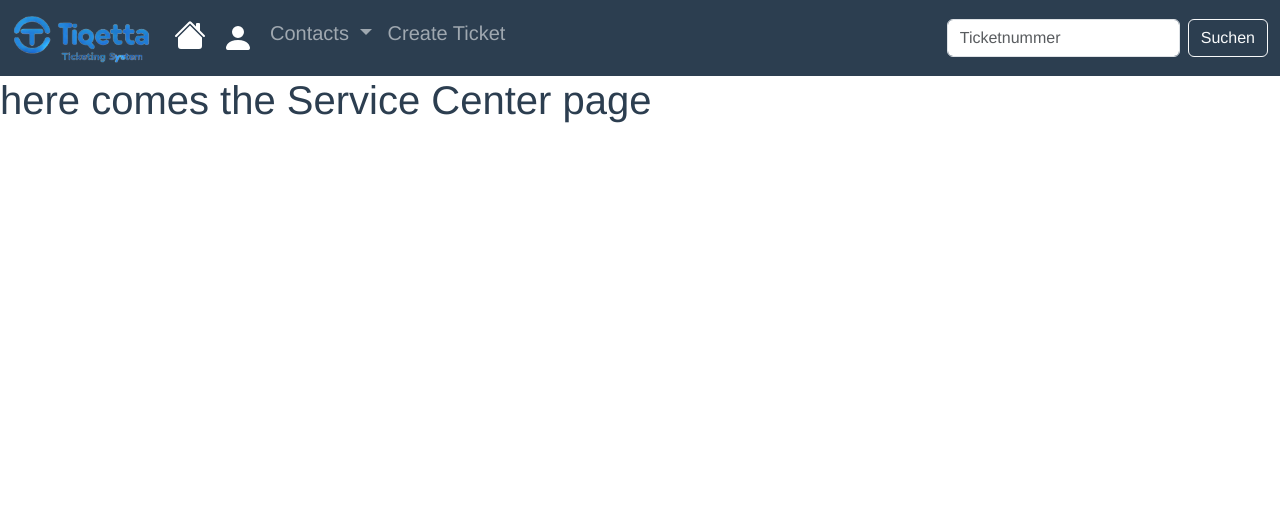
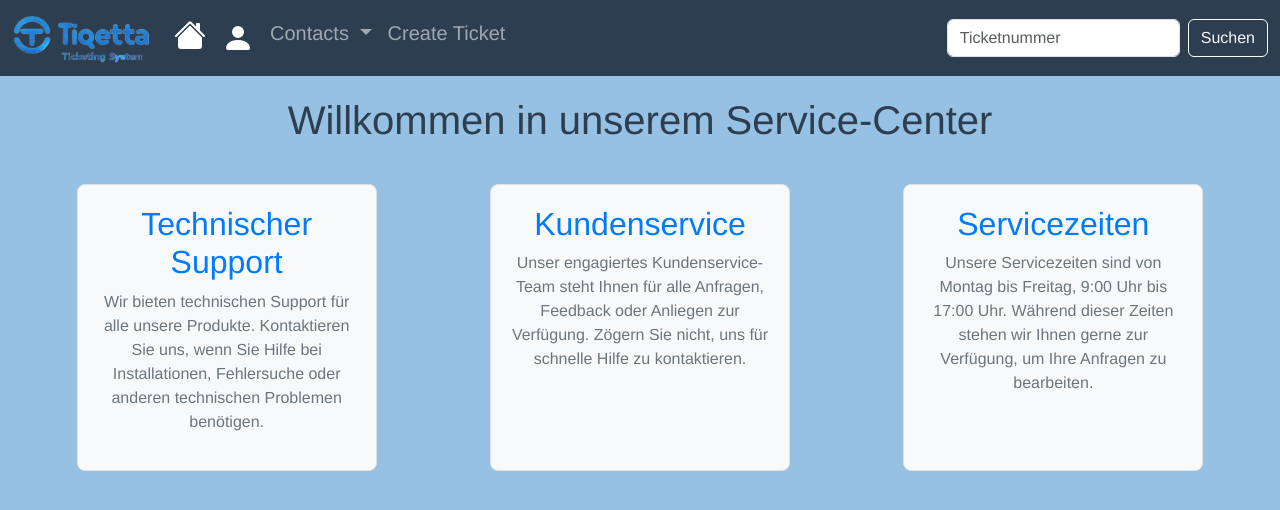
Before and after one commit to KanberZeren/ticketsystem-frontend, a Vue app: page /ServiceCenter in a window 1280 px wide. Shown: the top 510 px of the page. Built offline with nearby package versions, Linux system fonts and the light colour scheme.

Commit message:
einbindung der Registration Page

```diff
--- a/src/App.vue
+++ b/src/App.vue
@@ -2,20 +2,15 @@
   <div id="app">
     <NavBar></NavBar>
     <router-view class="main-content"></router-view>
-    <!--<FooterBar></FooterBar>-->
   </div>
 </template>
 
 <script>
-// import NavBar from '@/components/NavBar.vue'
-// import FooterBar from '@/components/FooterBar.vue'
-
 import NavBar from '@/components/NavBar.vue'
 
 export default {
   name: 'App',
   components: { NavBar }
-  // components: { NavBar } // FooterBar
 }
 </script>
 
--- a/src/components/FooterBar.vue
+++ b/src/components/FooterBar.vue
@@ -8,12 +8,12 @@
   <footer class="py-3 my-4 footer">
     <ul class="nav justify-content-center border-bottom pb-3 mb-3">
       <li class="nav-item"><a href="/" class="nav-link px-2 text-muted">Home</a></li>
-      <li class="nav-item"><a href="#" class="nav-link px-2 text-muted">Kontakt</a></li>
+      <li class="nav-item"><a href="/ServiceCenter" class="nav-link px-2 text-muted">Kontakt</a></li>
       <li class="nav-item"><a href="#" class="nav-link px-2 text-muted">LinkedIn</a></li>
       <li class="nav-item"><a href="#" class="nav-link px-2 text-muted">FAQs</a></li>
       <li class="nav-item"><a href="#" class="nav-link px-2 text-muted">Impressum</a></li>
     </ul>
-    <p class="text-center text-muted">© 2021 Company, Inc</p>
+    <p class="text-center text-muted">© 2023 Tiqetta GmbH</p>
   </footer>
 </template>
 
@@ -24,7 +24,6 @@
   justify-content: center;
   align-items: center;
   flex-direction: column;
-  position: fixed;
   bottom: 0;
   width: 100%;
 }
--- a/src/components/RegistrationPage.vue
+++ b/src/components/RegistrationPage.vue
@@ -1,46 +1,49 @@
 <template>
   <div class="registration-page">
-    <h1>Register as New Employee</h1>
+    <h1>Erstelle dein Account</h1>
     <form @submit.prevent="registerEmployee" class="registration-form">
       <div class="form-group">
-        <label for="vorname">First Name:</label>
+        <label for="vorname">Vorname:</label>
         <input v-model="vorname" type="text" class="form-control" required />
       </div>
 
       <div class="form-group">
-        <label for="nachname">Last Name:</label>
+        <label for="nachname">Nachname:</label>
         <input v-model="nachname" type="text" class="form-control" required />
       </div>
 
       <div class="form-group">
-        <label for="personalnummer">Employee ID:</label>
+        <label for="personalnummer">Personalnummer:</label>
         <input v-model="personalnummer" type="number" class="form-control" required />
       </div>
 
       <div class="form-group">
-        <label for="mailadresse">Email Address:</label>
+        <label for="mailadresse">Email-Adresse:</label>
         <input v-model="mailadresse" type="email" class="form-control" required />
       </div>
 
       <div class="form-group">
-        <label for="benutzername">Username:</label>
+        <label for="benutzername">Benutzername:</label>
         <input v-model="benutzername" type="text" class="form-control" required />
       </div>
 
       <div class="form-group">
-        <label for="passwort">Password:</label>
+        <label for="passwort">Passwort:</label>
         <input v-model="passwort" type="password" class="form-control" required />
       </div>
 
       <div class="form-group">
-        <label for="mitarbeiterBereich">Employee Area:</label>
+        <label for="mitarbeiterBereich">Mitarbeiterbereich:</label>
         <select v-model="mitarbeiterBereich" class="form-control" required>
           <option value="FACHLICHER_MITARBEITER">Fachlicher Mitarbeiter</option>
           <option value="IT_MITARBEITER">IT-Mitarbeiter</option>
         </select>
       </div>
-
-      <button type="submit" class="btn btn-primary">Register</button>
+      <button type="submit" class="btn btn-primary">Registrieren</button>
+      <div v-if="registrationSuccess" class="success-message">
+        <p>Registration successful! You can now proceed to the login page.</p>
+        <router-link to="/login" class="btn btn-success">Go to Login</router-link>
+      </div>
     </form>
   </div>
 </template>
@@ -57,6 +60,8 @@
 const passwort = ref('')
 const mitarbeiterBereich = ref('FACHLICHER_MITARBEITER') // default
 
+const registrationSuccess = ref(false)
+
 const registerEmployee = async () => {
   try {
     const response = await axios.post('http://localhost:8080/mitarbeiter', {
@@ -69,7 +74,7 @@
       mitarbeiterBereich: mitarbeiterBereich.value
     })
     console.log('Employee registered:', response.data)
-    // Für später: redirect to SuccsessPage
+    registrationSuccess.value = true
   } catch (error) {
     console.error('Error registering employee:', error)
   }
--- a/src/views/BackendSupportView.vue
+++ b/src/views/BackendSupportView.vue
@@ -21,7 +21,7 @@
   justify-content: center;
   align-items: center;
   min-height: 100vh;
-  background: #b6dee0;
+  background: #96c1e2;
 }
 
 .content {
--- a/src/views/HomeView.vue
+++ b/src/views/HomeView.vue
@@ -4,6 +4,7 @@
       <router-view></router-view>
       <HomePage msg="Welcome to our Ticketsystem!"/>
       <TicketListe/>
+      <FooterBar/>
     </div>
   </div>
 </template>
@@ -11,10 +12,12 @@
 <script>
 import HomePage from '@/components/HomePage.vue'
 import TicketListe from '@/components/TicketListe.vue'
+import FooterBar from '@/components/FooterBar.vue'
 
 export default {
   name: 'HomeView',
   components: {
+    FooterBar,
     HomePage,
     TicketListe
   }
--- a/src/views/ServiceCenterView.vue
+++ b/src/views/ServiceCenterView.vue
@@ -1,13 +1,54 @@
-<script setup>
-
-</script>
-
 <template>
   <div class="ServiceCenter">
-    <h1>here comes the Service Center page</h1>
+    <h1>Willkommen in unserem Service-Center</h1>
+
+    <section class="services">
+      <div class="service-card">
+        <h2>Technischer Support</h2>
+        <p>Wir bieten technischen Support für alle unsere Produkte. Kontaktieren Sie uns, wenn Sie Hilfe bei Installationen, Fehlersuche oder anderen technischen Problemen benötigen.</p>
+      </div>
+
+      <div class="service-card">
+        <h2>Kundenservice</h2>
+        <p>Unser engagiertes Kundenservice-Team steht Ihnen für alle Anfragen, Feedback oder Anliegen zur Verfügung. Zögern Sie nicht, uns für schnelle Hilfe zu kontaktieren.</p>
+      </div>
+
+      <div class="service-card">
+        <h2>Servicezeiten</h2>
+        <p>Unsere Servicezeiten sind von Montag bis Freitag, 9:00 Uhr bis 17:00 Uhr. Während dieser Zeiten stehen wir Ihnen gerne zur Verfügung, um Ihre Anfragen zu bearbeiten.</p>
+      </div>
+    </section>
   </div>
 </template>
 
 <style scoped>
+.ServiceCenter {
+  padding: 20px;
+  text-align: center;
+  background: #96c1e2;
+}
 
+.services {
+  display: flex;
+  justify-content: space-around;
+  flex-wrap: wrap;
+  margin-top: 30px;
+}
+
+.service-card {
+  background-color: #f8f9fa;
+  border: 1px solid #dee2e6;
+  border-radius: 8px;
+  padding: 20px;
+  margin: 10px;
+  width: 300px;
+}
+
+.service-card h2 {
+  color: #007bff;
+}
+
+.service-card p {
+  color: #6c757d;
+}
 </style>
```
